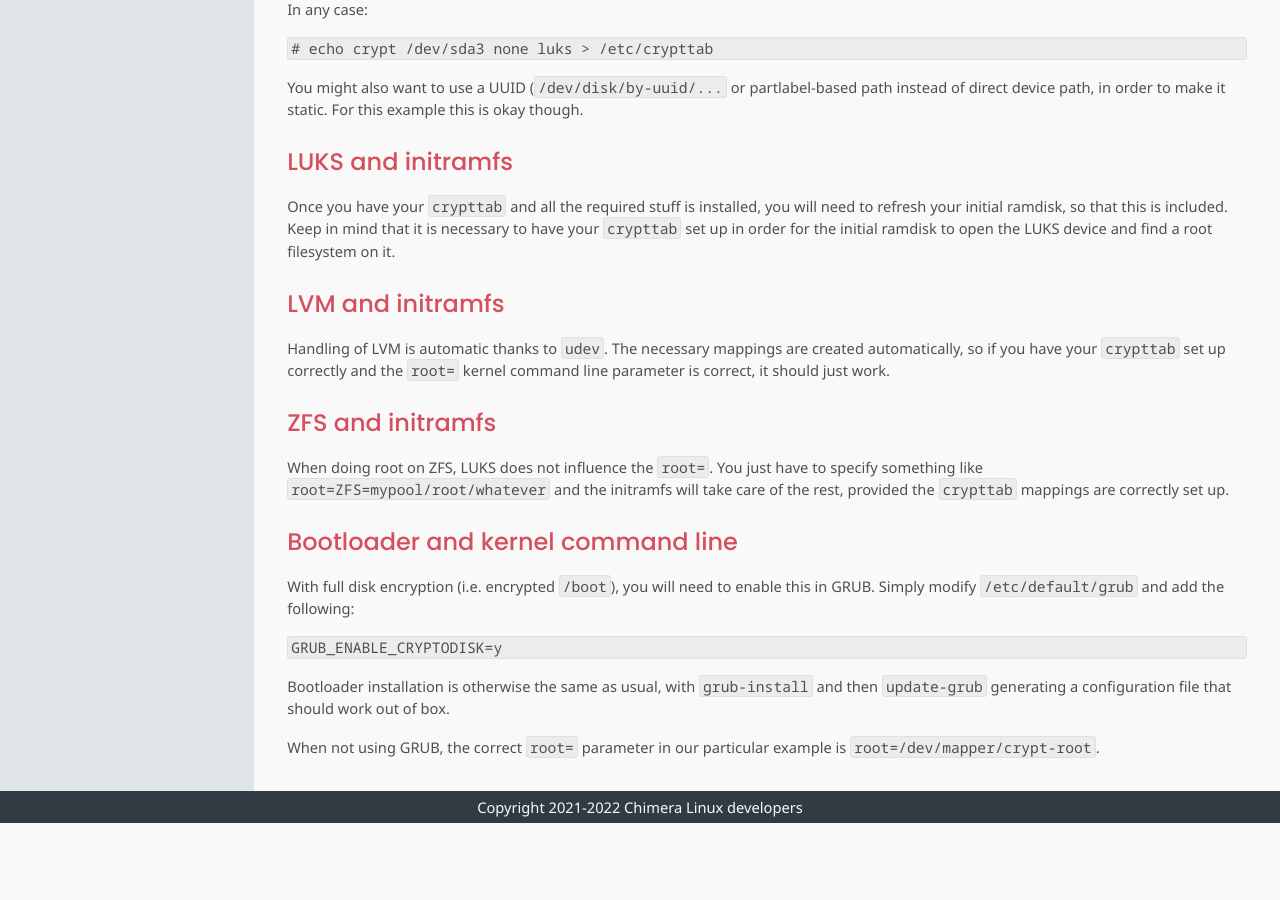
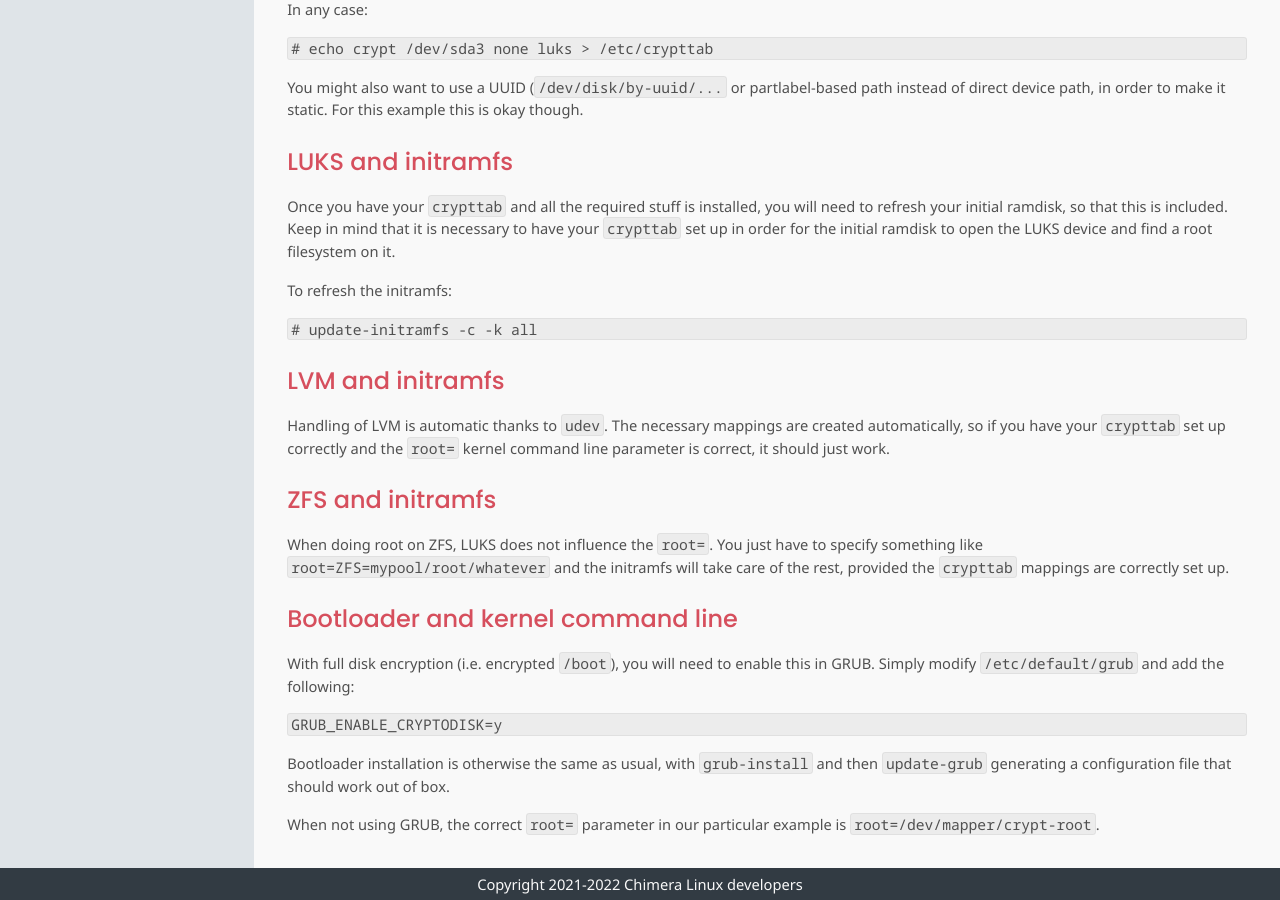
Before and after one commit to chimera-linux/chimera-linux.github.io, a Jekyll site: the page built from _docs/installation/encrypted.md, in a window 1280 px wide and 900 px high, scrolled down 3314 px. Built offline with Jekyll 4.4.1, drawn with Linux system fonts in a browser that asks for light colours; before the commit the page ends 4137 px from its top, so only the background shows below that.

Commit message:
mention update-initramfs

````diff
--- a/_docs/installation/encrypted.md
+++ b/_docs/installation/encrypted.md
@@ -212,6 +212,12 @@ need to refresh your initial ramdisk, so that this is included. Keep in mind tha
 it is necessary to have your `crypttab` set up in order for the initial ramdisk to
 open the LUKS device and find a root filesystem on it.
 
+To refresh the initramfs:
+
+```
+# update-initramfs -c -k all
+```
+
 ### LVM and initramfs
 
 Handling of LVM is automatic thanks to `udev`. The necessary mappings are created
````
